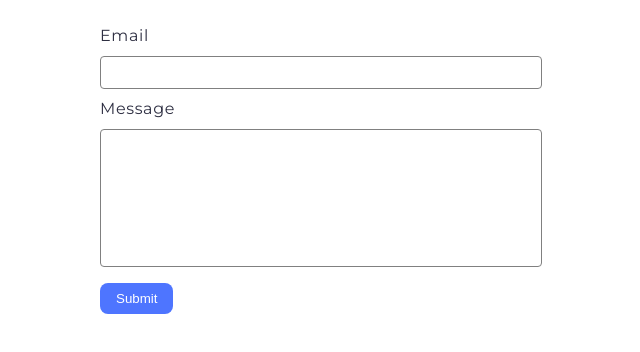
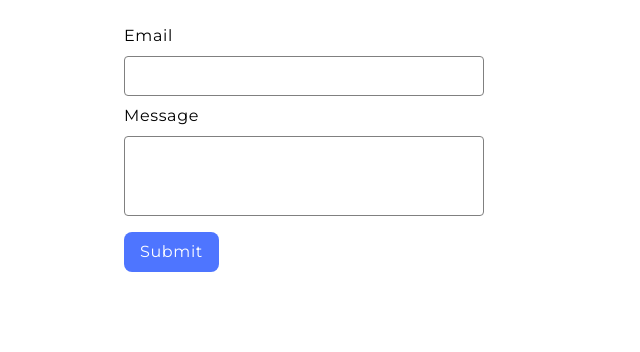
Before and after one commit to Illia-L/goit-js-hw-09, a website built with Vite: page src/2-form.html in a window 1280 px wide. Shown: the whole page, without its empty margins (336-976 px from the left). Built offline with nearby package versions, Linux system fonts and the light colour scheme.

Commit message:
fix styles

```diff
--- a/src/css/form.css
+++ b/src/css/form.css
@@ -2,8 +2,10 @@
 form,
 label,
 input,
-button {
+button,
+textarea {
   margin: 0;
+  box-sizing: border-box;
   padding: 0;
 }
 
@@ -25,10 +27,15 @@
   margin-inline: auto;
   width: 408px;
   padding: 24px;
+}
+
+.feedback-input,
+.feedback-submit,
+.feedback-form label {
   font-family: 'Montserrat', sans-serif;
   line-height: 1.5;
+  font-size: inherit;
   letter-spacing: 0.04em;
-  color: #2e2f42;
 }
 
 .feedback-input {
@@ -37,7 +44,8 @@
   border-radius: 4px;
   border: 1px solid #808080;
   width: 100%;
-  padding: 8px 16px;
+  padding: 7px 15px;
+  color: #2e2f42;
   transition: border-color 250ms linear;
 }
 
@@ -50,6 +58,7 @@
 }
 
 .input-message {
+  height: 80px;
   resize: none;
 }
 
```
